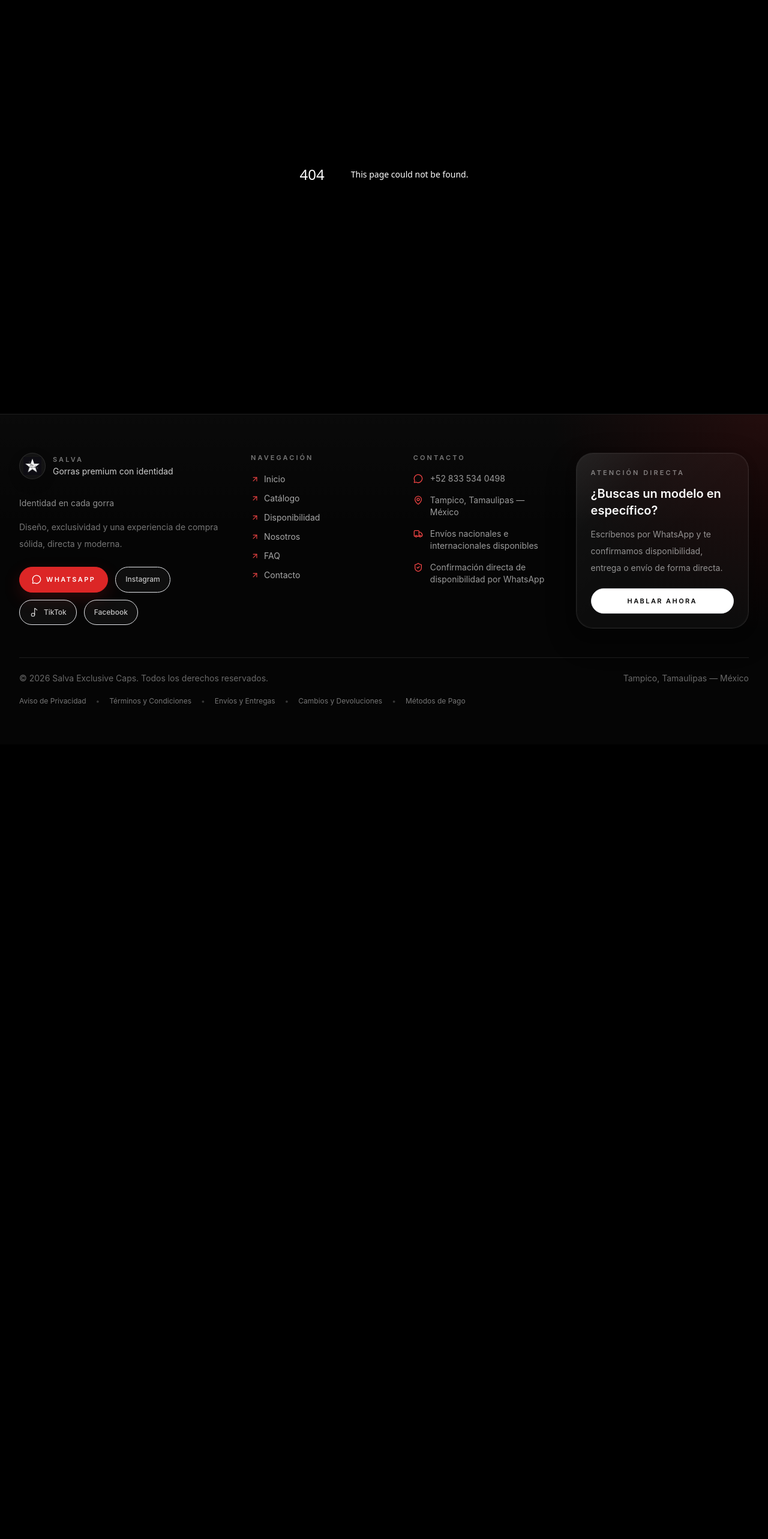
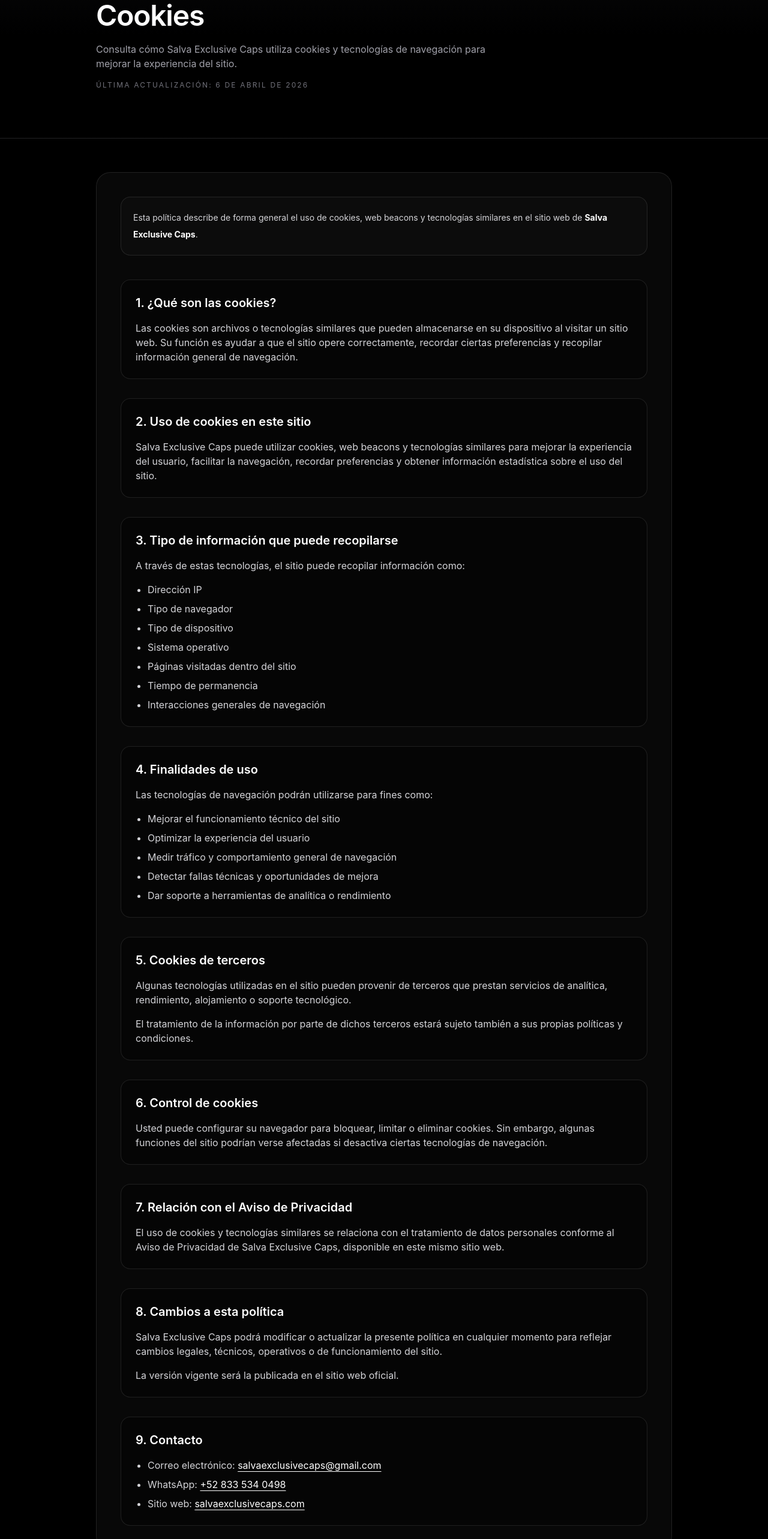
Before and after one commit to salva-ventures/salva-exclusive-caps-web, a Next.js app: page /cookies in a window 1280 px wide. Before the commit this address had no page. Shown: the part 200-2766 px from the top of the page at 60% size. Before the commit the page ends 1441 px from the top, so only its background shows below. Built offline with nearby package versions, Linux system fonts and the light colour scheme.

Commit message:
Agrega pagina de cookies y actualiza footer legal

```diff
--- /dev/null
+++ b/src/app/cookies/page.tsx
@@ -0,0 +1,225 @@
+import type { Metadata } from "next";
+
+export const metadata: Metadata = {
+  title: "Cookies | Salva Exclusive Caps",
+  description:
+    "Consulta la política de cookies de Salva Exclusive Caps y conoce cómo se utilizan tecnologías de navegación en el sitio web.",
+  keywords: [
+    "cookies",
+    "política de cookies",
+    "Salva Exclusive Caps",
+    "privacidad web",
+    "sitio web gorras premium",
+  ],
+};
+
+const sections = [
+  {
+    title: "1. ¿Qué son las cookies?",
+    content: (
+      <>
+        <p>
+          Las cookies son archivos o tecnologías similares que pueden
+          almacenarse en su dispositivo al visitar un sitio web. Su función es
+          ayudar a que el sitio opere correctamente, recordar ciertas
+          preferencias y recopilar información general de navegación.
+        </p>
+      </>
+    ),
+  },
+  {
+    title: "2. Uso de cookies en este sitio",
+    content: (
+      <>
+        <p>
+          Salva Exclusive Caps puede utilizar cookies, web beacons y tecnologías
+          similares para mejorar la experiencia del usuario, facilitar la
+          navegación, recordar preferencias y obtener información estadística
+          sobre el uso del sitio.
+        </p>
+      </>
+    ),
+  },
+  {
+    title: "3. Tipo de información que puede recopilarse",
+    content: (
+      <>
+        <p>
+          A través de estas tecnologías, el sitio puede recopilar información
+          como:
+        </p>
+        <ul className="mt-4 list-disc space-y-2 pl-5">
+          <li>Dirección IP</li>
+          <li>Tipo de navegador</li>
+          <li>Tipo de dispositivo</li>
+          <li>Sistema operativo</li>
+          <li>Páginas visitadas dentro del sitio</li>
+          <li>Tiempo de permanencia</li>
+          <li>Interacciones generales de navegación</li>
+        </ul>
+      </>
+    ),
+  },
+  {
+    title: "4. Finalidades de uso",
+    content: (
+      <>
+        <p>
+          Las tecnologías de navegación podrán utilizarse para fines como:
+        </p>
+        <ul className="mt-4 list-disc space-y-2 pl-5">
+          <li>Mejorar el funcionamiento técnico del sitio</li>
+          <li>Optimizar la experiencia del usuario</li>
+          <li>Medir tráfico y comportamiento general de navegación</li>
+          <li>Detectar fallas técnicas y oportunidades de mejora</li>
+          <li>Dar soporte a herramientas de analítica o rendimiento</li>
+        </ul>
+      </>
+    ),
+  },
+  {
+    title: "5. Cookies de terceros",
+    content: (
+      <>
+        <p>
+          Algunas tecnologías utilizadas en el sitio pueden provenir de terceros
+          que prestan servicios de analítica, rendimiento, alojamiento o soporte
+          tecnológico.
+        </p>
+        <p className="mt-4">
+          El tratamiento de la información por parte de dichos terceros estará
+          sujeto también a sus propias políticas y condiciones.
+        </p>
+      </>
+    ),
+  },
+  {
+    title: "6. Control de cookies",
+    content: (
+      <>
+        <p>
+          Usted puede configurar su navegador para bloquear, limitar o eliminar
+          cookies. Sin embargo, algunas funciones del sitio podrían verse
+          afectadas si desactiva ciertas tecnologías de navegación.
+        </p>
+      </>
+    ),
+  },
+  {
+    title: "7. Relación con el Aviso de Privacidad",
+    content: (
+      <>
+        <p>
+          El uso de cookies y tecnologías similares se relaciona con el
+          tratamiento de datos personales conforme al Aviso de Privacidad de
+          Salva Exclusive Caps, disponible en este mismo sitio web.
+        </p>
+      </>
+    ),
+  },
+  {
+    title: "8. Cambios a esta política",
+    content: (
+      <>
+        <p>
+          Salva Exclusive Caps podrá modificar o actualizar la presente política
+          en cualquier momento para reflejar cambios legales, técnicos,
+          operativos o de funcionamiento del sitio.
+        </p>
+        <p className="mt-4">
+          La versión vigente será la publicada en el sitio web oficial.
+        </p>
+      </>
+    ),
+  },
+  {
+    title: "9. Contacto",
+    content: (
+      <ul className="list-disc space-y-2 pl-5">
+        <li>
+          Correo electrónico:{" "}
+          <a
+            href="mailto:salvaexclusivecaps@gmail.com"
+            className="text-white underline underline-offset-4 transition hover:text-zinc-300"
+          >
+            salvaexclusivecaps@gmail.com
+          </a>
+        </li>
+        <li>
+          WhatsApp:{" "}
+          <a
+            href="https://wa.me/528335340498"
+            target="_blank"
+            rel="noopener noreferrer"
+            className="text-white underline underline-offset-4 transition hover:text-zinc-300"
+          >
+            +52 833 534 0498
+          </a>
+        </li>
+        <li>
+          Sitio web:{" "}
+          <a
+            href="https://salvaexclusivecaps.com"
+            target="_blank"
+            rel="noopener noreferrer"
+            className="text-white underline underline-offset-4 transition hover:text-zinc-300"
+          >
+            salvaexclusivecaps.com
+          </a>
+        </li>
+      </ul>
+    ),
+  },
+];
+
+export default function CookiesPage() {
+  return (
+    <main className="min-h-screen bg-black text-white">
+      <section className="border-b border-white/10 bg-gradient-to-b from-zinc-950 via-black to-black">
+        <div className="mx-auto max-w-5xl px-6 py-16 sm:px-8 sm:py-20">
+          <p className="text-xs font-medium uppercase tracking-[0.28em] text-zinc-500">
+            Información legal
+          </p>
+          <h1 className="mt-4 max-w-3xl text-4xl font-semibold tracking-tight sm:text-5xl">
+            Cookies
+          </h1>
+          <p className="mt-5 max-w-2xl text-sm leading-7 text-zinc-400 sm:text-base">
+            Consulta cómo Salva Exclusive Caps utiliza cookies y tecnologías de
+            navegación para mejorar la experiencia del sitio.
+          </p>
+          <p className="mt-4 text-xs uppercase tracking-[0.18em] text-zinc-500">
+            Última actualización: 6 de abril de 2026
+          </p>
+        </div>
+      </section>
+
+      <section className="mx-auto max-w-5xl px-6 py-10 sm:px-8 sm:py-14">
+        <div className="rounded-3xl border border-white/10 bg-white/[0.03] p-6 shadow-2xl shadow-black/20 backdrop-blur-sm sm:p-8 lg:p-10">
+          <div className="mb-10 rounded-2xl border border-white/10 bg-white/[0.02] p-5 text-sm leading-7 text-zinc-300">
+            <p>
+              Esta política describe de forma general el uso de cookies, web
+              beacons y tecnologías similares en el sitio web de{" "}
+              <strong className="text-white">Salva Exclusive Caps</strong>.
+            </p>
+          </div>
+
+          <div className="space-y-8">
+            {sections.map((section) => (
+              <article
+                key={section.title}
+                className="rounded-2xl border border-white/10 bg-black/30 p-5 sm:p-6"
+              >
+                <h2 className="text-lg font-semibold text-white sm:text-xl">
+                  {section.title}
+                </h2>
+                <div className="mt-4 text-sm leading-7 text-zinc-300 sm:text-base">
+                  {section.content}
+                </div>
+              </article>
+            ))}
+          </div>
+        </div>
+      </section>
+    </main>
+  );
+}
--- a/src/components/Footer.tsx
+++ b/src/components/Footer.tsx
@@ -294,6 +294,15 @@ export default function Footer() {
             >
               Métodos de Pago
             </Link>
+
+            <span className="text-white/20">•</span>
+
+            <Link
+              href="/cookies"
+              className="transition-colors duration-300 hover:text-white"
+            >
+              Cookies
+            </Link>
           </div>
         </motion.div>
       </motion.div>
```
